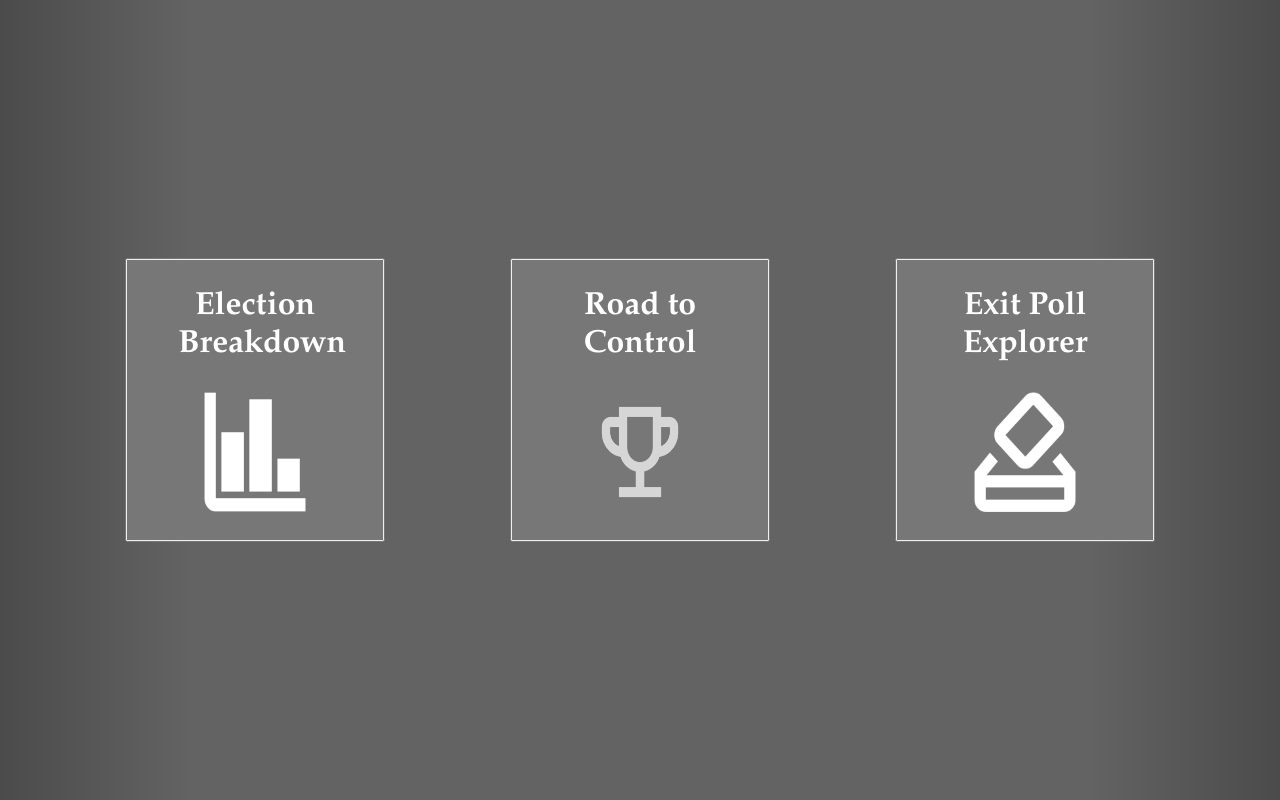
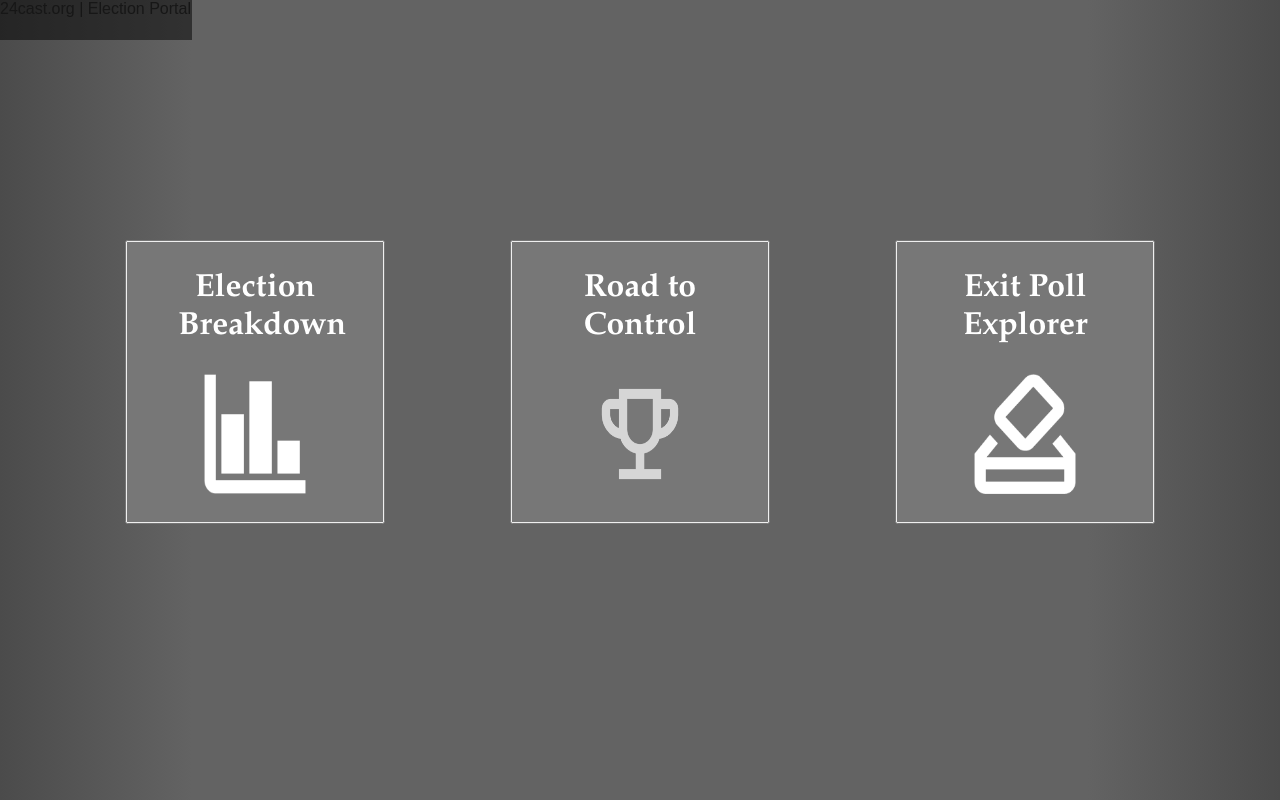
Before and after one commit to BPR-Data-Team/Election-Night, a Next.js app in the folder election-portal/: page / in a window 1280 px wide. Built offline with nearby package versions, Linux system fonts and the light colour scheme.

Commit message:
Banner potential

```diff
--- /dev/null
+++ b/election-portal/app/modules/24cast-banner/banner.module.css
@@ -0,0 +1,5 @@
+.banner_container {
+  width: 15vw;
+  height: 5vh;
+  background-color: rgb(0, 0, 0, 0.5);
+}
--- /dev/null
+++ b/election-portal/app/modules/24cast-banner/banner.tsx
@@ -0,0 +1,15 @@
+import styles from "./banner.module.css";
+
+interface LogoBannerProps {
+  page_name: String;
+  opacity: Number;
+}
+export default function LogoBanner(props: LogoBannerProps) {
+  return (
+    <div className={styles.banner_container}>
+      <div className={styles.title_text}>
+        24cast.org | <span className={styles.page_text}>{props.page_name}</span>
+      </div>
+    </div>
+  );
+}
--- a/election-portal/app/page.module.css
+++ b/election-portal/app/page.module.css
@@ -7,7 +7,8 @@
   );
   height: 100vh;
   display: flex;
-  justify-content: space-evenly;
+  flex-direction: column;
+  justify-content: start;
   align-items: center;
   width: 100vw;
 }
@@ -18,3 +19,7 @@
   align-items: center;
   justify-content: space-evenly;
 }
+.banner_container {
+  height: 30vh;
+  width: 100vw;
+}
--- a/election-portal/app/page.tsx
+++ b/election-portal/app/page.tsx
@@ -5,11 +5,16 @@ import Election_Portal_Button from "./modules/election-portal-button/election-po
 import finance_image from "./assets/finance.png";
 import trophy_image from "./assets/trophy.png";
 import how_to_vote_image from "./assets/how_to_vote.png";
+import LogoBanner from "./modules/24cast-banner/banner";
 
 //TODO: Banner component
+//TODO: Responsive design
 export default function Home() {
   return (
     <div className={styles.page}>
+      <div className={styles.banner_container}>
+        <LogoBanner opacity={30} page_name={"Election Portal"}></LogoBanner>
+      </div>
       <div className={styles.row}>
         <Election_Portal_Button
           title={"Election Breakdown"}
```
